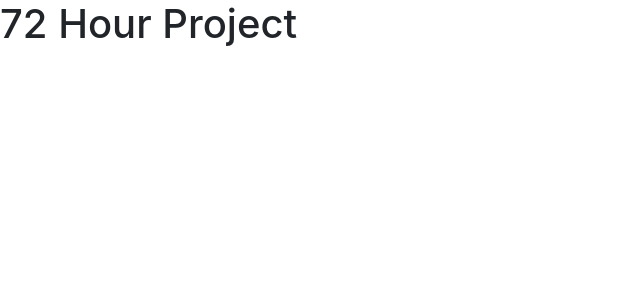
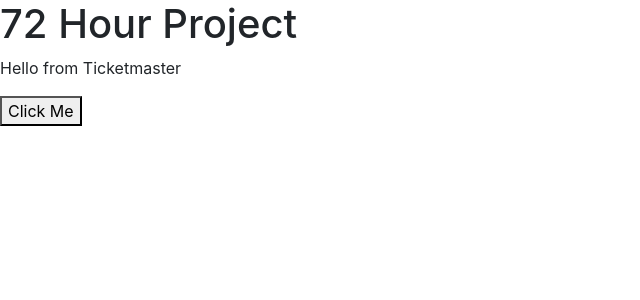
Before and after one commit to CalabSterling/project72hour, a React (Create React App) app: page / in a window 1280 px wide. Shown: the top 300 px of the page, without its empty margins (0-640 px from the left). Built offline with nearby package versions, Linux system fonts and the light colour scheme.

Commit message:
added ticketmaster

```diff
--- a/src/App.js
+++ b/src/App.js
@@ -1,10 +1,13 @@
 import './App.css';
 import React from 'react';
+import TktMaster from './TktMaster';
 
 function App() {
+
   return (
     <div>
       <h1>72 Hour Project</h1>
+      <TktMaster />
     </div>
   );
 }
--- /dev/null
+++ b/src/TktMaster.jsx
@@ -0,0 +1,32 @@
+import React, { useState, useEffect } from 'react';
+
+
+const TktMaster = (props) => {
+    // const [latLong, setlatLong] = useState('');
+
+    // useEffect(() => {
+    //     console.log('location found');
+    // })
+    // }
+
+    const handleClick = async() => {
+        const url = `https://app.ticketmaster.com/discovery/v2/events.json?size=10&apikey=QInF0b7Aa2nMHrALmSHEEq4uwNwr5un8`;
+        const response = await fetch(url);
+        const data = await response.json();
+        console.log(data._embedded.events);
+
+    }
+
+
+
+    return (
+         <div>
+         <p>Hello from Ticketmaster</p>
+
+         <button onClick={handleClick}>Click Me</button>
+    </div> );
+
+
+}
+
+export default TktMaster;
```
Also changed, not shown: 1 other file (tests, documents, lock files or other folders).
